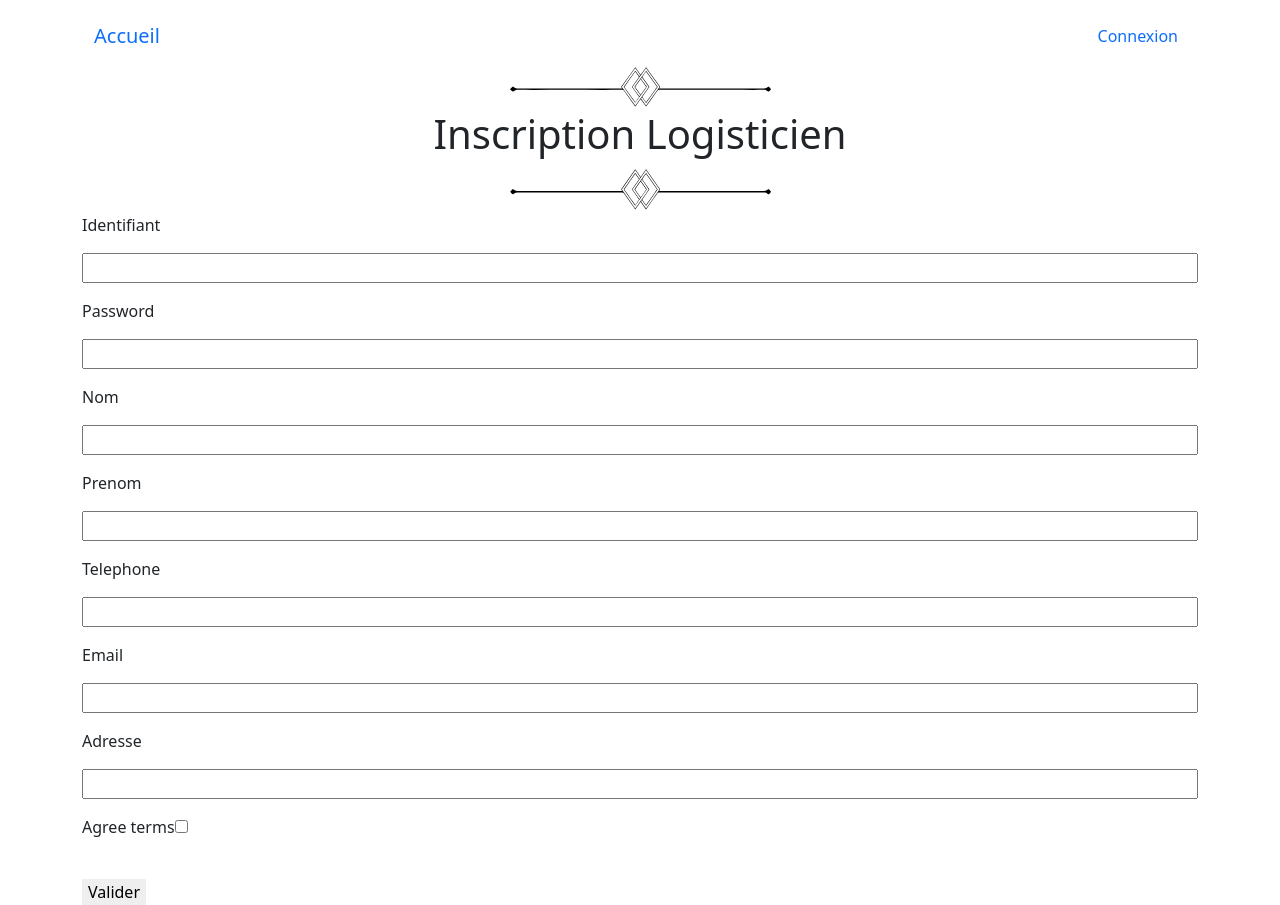
After one commit to fabdan3164/LogiStock, a Symfony app: template templates/registration/registerLog.html.twig in a window 1280 px wide. The commit adds this page. Run offline with Twig, Linux system fonts and the light colour scheme; the template is opened without the code that fills it, so the values that code supplies are empty; form fields are guessed from the names that the template uses; style sheets or scripts are compiled from the project's sources; some libraries are stand-ins or nearby versions.

Commit message:
Securisation navbar

```diff
--- a/src/Controller/LigneController.php
+++ b/src/Controller/LigneController.php
@@ -53,7 +53,7 @@ class LigneController extends AbstractController
         $ligne->setIdProduit($produitRepository->find($id));
 
         //Défini la commande sur laquelle affecter la ligne
-        $commande = $commandeRepository->findBy(['idUtilisateur' => $user->getId(), 'idStatut' => '1']);
+        $commande = $commandeRepository->findBy(['idUtilisateur' => $user->getId(), 'idStatut' => '4']);
 
         //S'il n'y a pas de commande en créer une nouvelle
         if (!$commande) {
--- a/templates/commande/index.html.twig
+++ b/templates/commande/index.html.twig
@@ -25,7 +25,7 @@
         <tbody>
         {% for commande in commandes %}
 {% if  app.user %}
-            {% if is_granted('ROLE_ADMIN') or  app.user.id == commande.idUtilisateur.id  %}
+            {% if is_granted('ROLE_LOG') or  app.user.id == commande.idUtilisateur.id  %}
             <tr>
                 <td>{{ commande.id }}</td>
                 <td>{{ commande.numeroCommande }}</td>
--- a/templates/component/nav.html.twig
+++ b/templates/component/nav.html.twig
@@ -8,17 +8,30 @@
         </button>
         <div class="collapse navbar-collapse" id="navbarMain">
             <ul class="navbar-nav ms-auto mb-2 mb-lg-0">
-
+                {% if is_granted('ROLE_LOG') %}
                 <li class="nav-item">
                     <a class="nav-link" href="">Clients</a>
                 </li>
+
                 <li class="nav-item">
                     <a class="nav-link" href="{{ path('app_stock_index') }}">Entrepot</a>
                 </li>
 
+                {% endif %}
+
+                {% if is_granted('ROLE_USER') %}
                 <li class="nav-item">
                     <a class="nav-link" href="{{ path('app_commande_index') }}">Commandes</a>
                 </li>
+                {% endif %}
+
+                {% if is_granted('ROLE_ADMIN') %}
+                    <li class="nav-item">
+                        <a class="nav-link" href="{{ path('app_register_log') }}">Inscription</a>
+                    </li>
+                {% endif %}
+
+                {% if is_granted('ROLE_LOG')  %}
                 <li class="nav-item dropdown">
                     <a class="nav-link dropdown-toggle" href="#" id="navbarDropdown" role="button" data-bs-toggle="dropdown" aria-expanded="false">
                         Stock
@@ -29,6 +42,7 @@
                         <li><a class="dropdown-item" href="{{ path('app_produit_index') }}">Liste des Produits</a></li>
                     </ul>
                 </li>
+
                 <li class="nav-item dropdown">
                     <a class="nav-link dropdown-toggle" href="#" id="navbarDropdown" role="button" data-bs-toggle="dropdown" aria-expanded="false">
                         Operationnel
@@ -39,8 +53,13 @@
                         <li><a class="dropdown-item" href="{{ path('app_commande_select') }}">Préparer une commande</a></li>
                     </ul>
                 </li>
+                {% endif %}
                 <li class="nav-item">
+                    {% if app.user %}
+                        <a class="nav-link" href="{{ path('app_logout') }}">Déconnexion {{ app.user.identifiant}} </a>
+                    {% else %}
                     <a class="nav-link" href="{{ path('app_login') }}">Connexion</a>
+                    {% endif %}
                 </li>
             </ul>
         </div><!--/.nav-collapse -->
--- a/templates/ligne/edit.html.twig
+++ b/templates/ligne/edit.html.twig
@@ -12,7 +12,11 @@
             </button>
         </div>
     {% endfor %}
-    <h1>Modifier votre commande</h1>
+    <div class="row align-items-center justify-content-center">
+    <img class="col-3" src="{{ asset('img/separator.svg') }}">
+    <h1 class="text-center" >Modifier votre commande</h1>
+        <img class="col-3" src="{{ asset('img/separator.svg') }}">
+    </div>
 
 <div class="container" style="margin-top:50px;">
     <div class="row justify-content-center">
--- /dev/null
+++ b/templates/registration/registerLog.html.twig
@@ -0,0 +1,45 @@
+{% extends 'base.html.twig' %}
+
+{% block title %}Register{% endblock %}
+
+{% block body %}
+
+
+    <div class="container ">
+        <div class="row align-items-center justify-content-center">
+
+            <div class="card-sl col-12 p-0 m-0">
+
+
+                <div class="card-heading">
+                    <div class="row align-items-center justify-content-center">
+                        <img class="col-3" src="{{ asset('img/separator.svg') }}">
+                        <h1 class="text-center">Inscription Logisticien</h1>
+                        <img class="col-3" src="{{ asset('img/separator.svg') }}">
+                    </div>
+                </div>
+
+                <div class="card-text p-0 ">
+
+                    {{ form_start(registrationForm, {'attr': {'class': 'row m-0 justify-content-center'}})  }}
+                    {{ form_row(registrationForm.identifiant , { 'attr': {'class': 'col-12 mt-2 text-center '}}) }}
+                    {{ form_row(registrationForm.plainPassword, {
+                        label: 'Password','attr': {'class': 'col-12 mt-2 text-center '}
+                    }) }}
+                    {{ form_row(registrationForm.nom, {'attr': {'class': 'col-12 mt-2 text-center '}}) }}
+                    {{ form_row(registrationForm.prenom, {'attr': {'class': 'col-12 mt-2 text-center '}}) }}
+                    {{ form_row(registrationForm.telephone, {'attr': {'class': 'col-12 mt-2 text-center '}}) }}
+                    {{ form_row(registrationForm.email, {'attr': {'class': 'col-12 mt-2 text-center '}}) }}
+                    {{ form_row(registrationForm.adresse, {'attr': {'class': 'col-12 mt-2 text-center '}}) }}
+                    {{ form_row(registrationForm.agreeTerms, {'attr': {'class': 'col-2 mt-2 text-center '}}) }}
+                    <button class="card-button mt-3 border-0" type="submit" >Valider</button>
+                    {{ form_end(registrationForm) }}
+                </div>
+            </div>
+        </div>
+    </div>
+
+
+
+
+{% endblock %}
--- a/templates/security/login.html.twig
+++ b/templates/security/login.html.twig
@@ -25,6 +25,7 @@
                     </div>
 
                     <a  href="{{ path('app_register') }}">Inscription  <i class="fa-solid fa-arrow-right-to-bracket"></i></a>
+
                 </div>
 
                 <div
```
Also changed, not shown: src/Controller/RegistrationController.php (+31 -1 lines), templates/commande/show.html.twig (+5 -2 lines), templates/produit/index.html.twig (+8 -1 lines), templates/stock/index.html.twig (+13 -4 lines).
